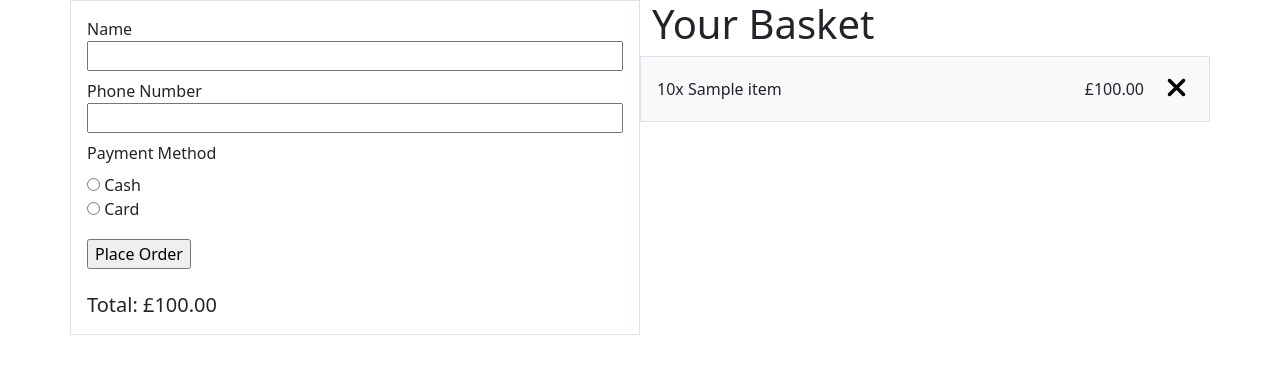
After one commit to Russlyman/food-ordering-system, a Django app: page /basket in a window 1280 px wide. The commit adds this page. Shown: the top 374 px of the page. Run offline with Django 4.2, Linux system fonts and the light colour scheme; tables that the repository leaves empty hold one stand-in row (values such as "Sample post"); some libraries are stand-ins or nearby versions.

Commit message:
Add basket page

```diff
--- /dev/null
+++ b/menu/templates/menu/basket.html
@@ -0,0 +1,46 @@
+{% extends "base.html" %}
+
+{% block content %}
+
+<div class="container">
+  <div class="row">
+    <div class="col-md-6 border p-3">
+      <form action="">
+        <label for="name" class="d-block">Name</label>
+        <input id="name" name="name" type="text" class="d-block mb-2 w-100">
+        <label for="phone" class="d-block">Phone Number</label>
+        <input id="phone" name="phone" type="tel" class="d-block mb-2 w-100">
+        <span class="d-block mb-2">Payment Method</span>
+        <input type="radio" id="cash" name="payment_method" value="Cash">
+        <label for="cash">Cash</label><br>
+        <input type="radio" id="card" name="payment_method" value="Card" class="mb-4">
+        <label for="card">Card</label>
+        <input type="submit" value="Place Order" class="d-block mb-4">
+      </form>
+      <span class="h5">Total: {{ currency_symbol}}{{ total }}</span>
+    </div>
+    <div class="col-md-6">
+      {% if items %}
+      <h1>Your Basket</h1>
+      {% else %}
+      <h1>No items in basket!</h1>
+      {% endif %}
+      {% for item in items %}
+      <div class="row mb-3">
+        <div class="d-flex align-items-center justify-content-between p-3 border bg-light">
+          <span>{{ item.quantity }}x {{ item.name }}</span>
+          <div class="d-flex align-items-center justify-content-between gap-3">
+            <span>{{ currency_symbol}}{{ item.price }}</span>
+            <form method="POST" action="{% url 'delete_item' item.id %}">
+              <button type="submit" class="bg-transparent border-0"><i class="fa-solid fa-xmark h3 mb-0"></i></button>
+              {% csrf_token %}
+            </form>
+          </div>
+        </div>
+      </div>
+      {% endfor %}
+    </div>
+  </div>
+</div>
+
+{% endblock content %}
--- a/menu/templates/menu/menu_list.html
+++ b/menu/templates/menu/menu_list.html
@@ -14,15 +14,17 @@
       </div>
     </div>
     <div class="col-lg-9">
+      <div class="row">
         <div class="col-12 d-flex align-items-center mb-3 gap-2">
           <input type="text" class="search-box flex-grow-1">
-        <a href="{% url 'home' %}">
+          <a href="{% url 'basket' %}">
             <i class="fa-solid fa-cart-shopping h1 mb-0 position-relative">
               {% if basket_count > 0 %}
               <span class="badge rounded-pill text-bg-danger position-absolute bottom-0 end-0">{{ basket_count }}</span>
               {% endif %}
             </i>
           </a>
+        </div>
       </div>
       <div class="row gy-4">
         {% for category in categories %}
--- a/menu/urls.py
+++ b/menu/urls.py
@@ -2,8 +2,12 @@ from . import views
 from django.urls import path
 
 urlpatterns = [
-    path('',
-        views.menu_list, name='home'),
-    path('basket_quantity/<int:item_id>',
-        views.basket_quantity, name='basket_quantity'),
+    path("", views.menu_list, name="home"),
+    path(
+        "basket_quantity/<int:item_id>", views.basket_quantity, name="basket_quantity"
+    ),
+    path(
+        "delete_item/<int:item_id>", views.delete_item, name="delete_item"
+    ),
+    path("basket", views.basket, name="basket"),
 ]
--- a/menu/views.py
+++ b/menu/views.py
@@ -5,13 +5,22 @@ from .forms import QuantityForm
 from django.http import HttpResponseRedirect, HttpResponse
 from django.shortcuts import get_object_or_404
 
+
 # Create your views here.
 def menu_list(request):
     # Gets all categories that have items. gt = greater than
-    categories = Category.objects.annotate(num_items=Count('items')).filter(num_items__gt=0).prefetch_related('items')
+    categories = (
+        Category.objects.annotate(num_items=Count("items"))
+        .filter(num_items__gt=0)
+        .prefetch_related("items")
+    )
 
     # Fetch the current order (assuming ID=1 for simplicity)
-    current_order = Order.objects.prefetch_related('items__item').filter(id=1, user=request.user).first()
+    current_order = (
+        Order.objects.prefetch_related("items__item")
+        .filter(id=1, user=request.user)
+        .first()
+    )
 
     # Build a dictionary of item quantities
     item_quantities = {}
@@ -32,8 +41,14 @@ def menu_list(request):
     return render(
         request,
         "menu/menu_list.html",
-        {"categories": categories, "item_quantities": item_quantities, "currency_symbol": "£", "basket_count": basket_count,},
+        {
+            "categories": categories,
+            "item_quantities": item_quantities,
+            "currency_symbol": "£",
+            "basket_count": basket_count,
+        },
     )
+
 
 def basket_quantity(request, item_id):
     if request.method != "POST":
@@ -53,12 +68,12 @@ def basket_quantity(request, item_id):
     try:
         itemorder = ItemOrder.objects.get(order=order, item=item)
 
-        itemorder.quantity = quantity_form.cleaned_data['quantity']
+        itemorder.quantity = quantity_form.cleaned_data["quantity"]
 
         # Remove items that are set to a quantity of zero.
         if itemorder.quantity == 0:
             itemorder.delete()
-            return HttpResponseRedirect(reverse('home'))
+            return HttpResponseRedirect(reverse("home"))
 
         itemorder.save()
     # Add new basket item to the db.
@@ -74,4 +89,27 @@ def basket_quantity(request, item_id):
 
         itemorder.save()
 
-    return HttpResponseRedirect(reverse('home'))
+    return HttpResponseRedirect(reverse("home"))
+
+
+def basket(request):
+    item_orders = ItemOrder.objects.filter(order_id=1).select_related("item")
+    items = [
+        {
+            "name": item_order.item.name,
+            "id": item_order.item.id,
+            "quantity": item_order.quantity,
+            "price": item_order.item.price
+            * item_order.quantity,  # Calculate total price
+        }
+        for item_order in item_orders
+    ]
+
+    total = sum(item["price"] for item in items)
+
+    return render(request, "menu/basket.html", {"items": items, "total": total, "currency_symbol": "£",})
+
+def delete_item(request, item_id):
+    item = get_object_or_404(ItemOrder, order__id=1, item__id=item_id)
+    item.delete()
+    return HttpResponseRedirect(reverse("basket"))
```
Lines whose indentation alone changed are shown as unchanged.
